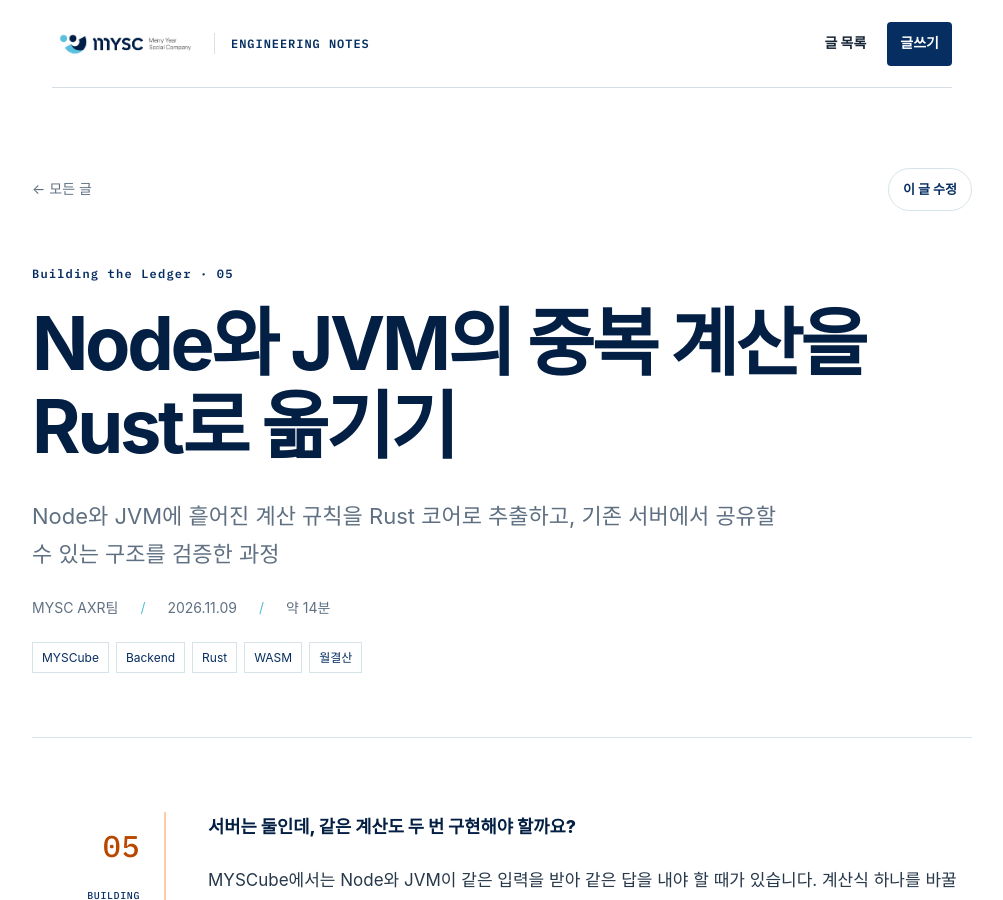
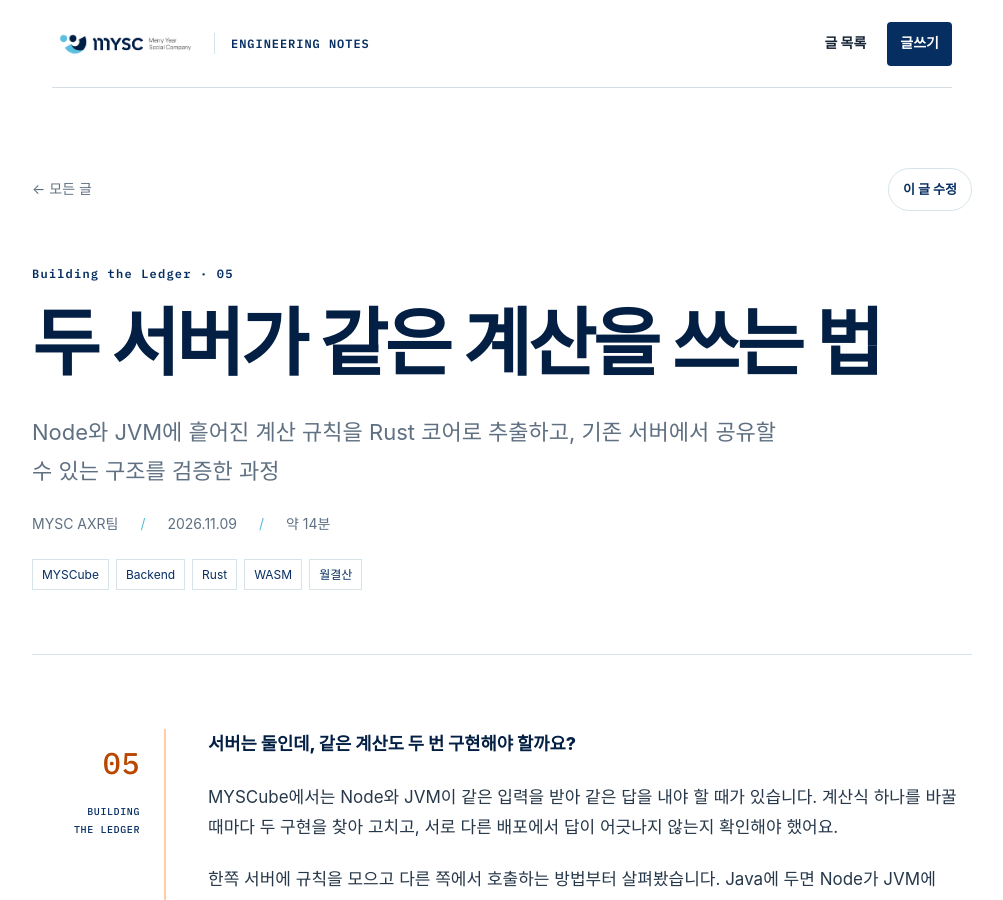
Before and after one commit to merryAI-dev/merryAI-dev.github.io, a Jekyll site: the page built from _posts/2026-11-09-myscube-building-the-ledger-05.md, in a window 1280 px wide and 900 px high. Shown: the whole window, without its empty margins (138-1141 px from the left). Built offline with Jekyll 4.4.1, drawn with Linux system fonts in a browser that asks for light colours; some web fonts are replaced.

Commit message:
Simplify the Ledger episode 5 title

```diff
--- a/_posts/2026-11-09-myscube-building-the-ledger-05.md
+++ b/_posts/2026-11-09-myscube-building-the-ledger-05.md
@@ -1,5 +1,5 @@
 ---
-title: "Node와 JVM의 중복 계산을 Rust로 옮기기"
+title: "두 서버가 같은 계산을 쓰는 법"
 description: "Node와 JVM에 흩어진 계산 규칙을 Rust 코어로 추출하고, 기존 서버에서 공유할 수 있는 구조를 검증한 과정"
 author: MYSC AXR팀
 date: 2026-11-09
```
